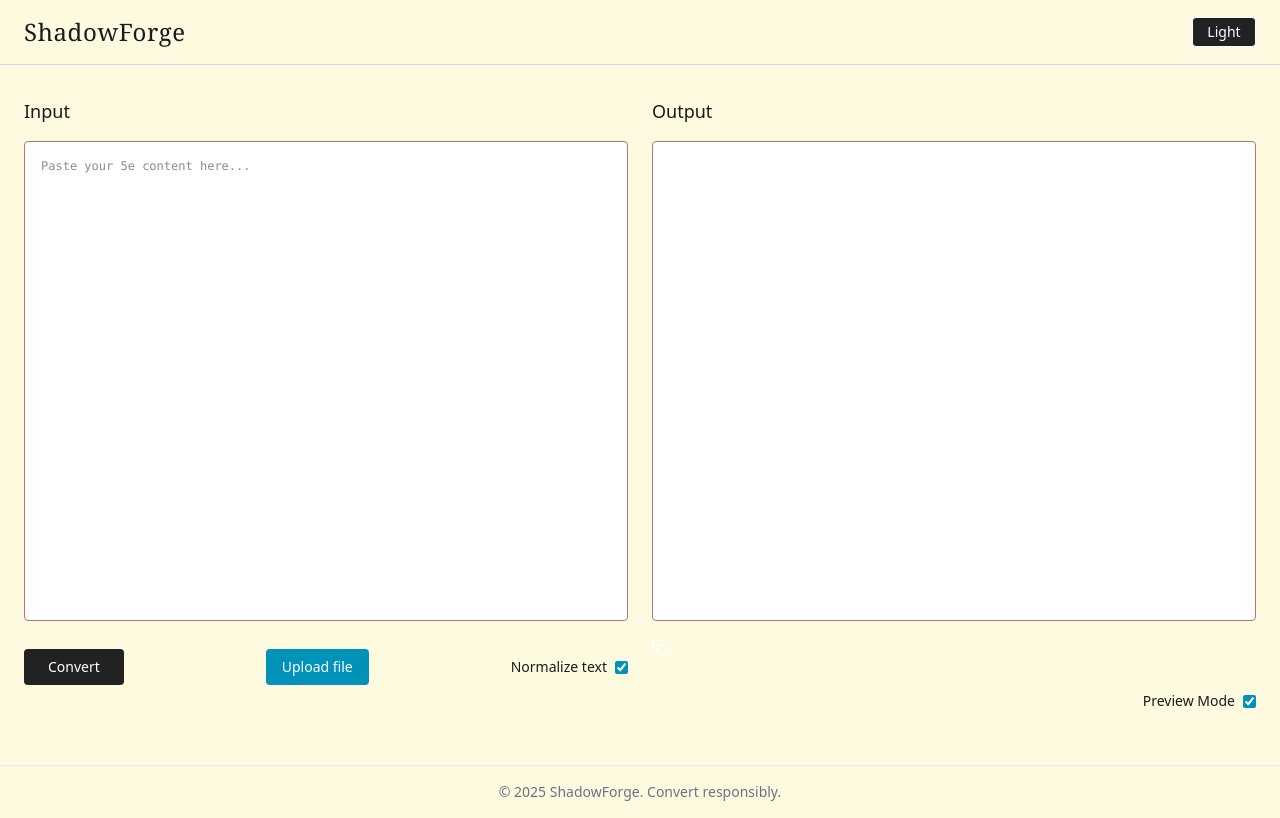
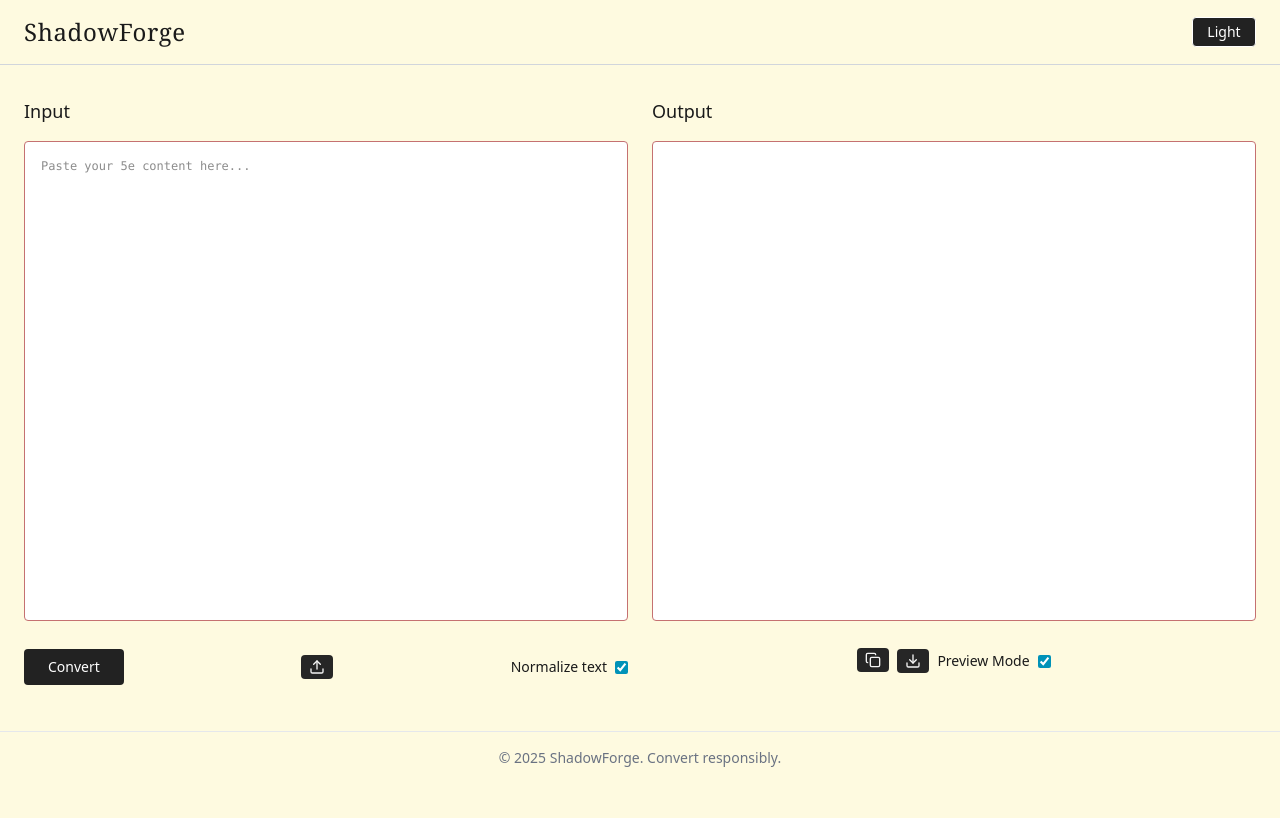
Before and after one commit to rickboot/ShadowForge, a Next.js app: page / in a window 1280 px wide. Built offline with nearby package versions, Linux system fonts and the light colour scheme.

Commit message:
adds output download and converts buttons to icons

```diff
--- a/components/CopyOutputButton.tsx
+++ b/components/CopyOutputButton.tsx
@@ -1,5 +1,7 @@
-import { Copy as CopyIcon } from 'lucide-react';
-import { useState } from 'react';
+import { Copy as CopyIcon } from "lucide-react";
+import { Check as CheckIcon } from "lucide-react";
+import { useState } from "react";
+import { buttonClasses } from "@/lib/styles";
 
 interface CopyOutputButtonProps {
   text: string;
@@ -16,8 +18,8 @@ export default function CopyOutputButton({ text }: CopyOutputButtonProps) {
 
   return (
     <div>
-      <button className='text-white' onClick={handleCopy}>
-        {!copied ? <CopyIcon size={16} /> : 'copied!'}
+      <button className={buttonClasses} onClick={handleCopy}>
+        {!copied ? <CopyIcon size={16} /> : <CheckIcon size={16} />}
       </button>
     </div>
   );
--- /dev/null
+++ b/components/DownloadOutput.tsx
@@ -0,0 +1,30 @@
+"use client";
+
+import { Download as DownloadIcon } from "lucide-react";
+import { buttonClasses } from "@/lib/styles";
+
+interface DownloadOutputProps {
+  content: string;
+  filename: string;
+}
+
+export default function DownloadOutput({
+  content,
+  filename = "shadowforge-export.md",
+}: DownloadOutputProps) {
+  const handleDownload = () => {
+    const blob = new Blob([content], { type: "text/markdown; charset=utf-8" });
+    const url = URL.createObjectURL(blob);
+    const anchor = document.createElement("a");
+    anchor.href = url;
+    anchor.download = filename;
+    anchor.click();
+    URL.revokeObjectURL(url);
+  };
+
+  return (
+    <button className={buttonClasses} onClick={handleDownload}>
+      <DownloadIcon size={16} />
+    </button>
+  );
+}
--- a/components/FileUpload.tsx
+++ b/components/FileUpload.tsx
@@ -1,37 +1,47 @@
 "use client";
 
+import { Upload as UploadIcon } from "lucide-react";
 import { extractTextFromPDF } from "@/lib/extractPdfText";
+import { useRef } from "react";
+import { buttonClasses } from "@/lib/styles";
 
 interface FileUploadProps {
   onLoad: (text: string) => void;
 }
 
 export default function FileUpload({ onLoad }: FileUploadProps) {
-  // className="h-9 rounded px-6 py-2 text-sm font-medium"
+  const inputRef = useRef<HTMLInputElement>(null);
+
+  const handleClick = () => {
+    inputRef.current?.click();
+  };
+
+  const handleChange = async (e: React.ChangeEvent<HTMLInputElement>) => {
+    const file = e.target.files?.[0];
+    if (!file) return;
+
+    try {
+      const isPdf = file.name.toLowerCase().endsWith(".pdf");
+      const text = isPdf ? await extractTextFromPDF(file) : await file.text();
+      onLoad(text);
+    } catch (err) {
+      console.error("File read error:", err);
+      alert("Failed to read file.");
+    }
+  };
+
   return (
-    <label className="inline-block h-9 cursor-pointer rounded bg-cyan-600 px-4 py-2 text-sm text-white hover:bg-cyan-700">
-      Upload file
+    <>
+      <button type="button" onClick={handleClick} className={buttonClasses}>
+        <UploadIcon size={16} />
+      </button>
       <input
+        ref={inputRef}
         type="file"
         accept=".txt,.pdf"
+        onChange={handleChange}
         className="hidden"
-        onChange={async (e) => {
-          const file = e.target.files?.[0];
-          if (!file) return;
-
-          try {
-            const isPdf = file.name.toLowerCase().endsWith(".pdf");
-            const text = isPdf
-              ? await extractTextFromPDF(file)
-              : await file.text();
-
-            onLoad(text);
-          } catch (err) {
-            console.error("File read error:", err);
-            alert("Failed to read file.");
-          }
-        }}
       />
-    </label>
+    </>
   );
 }
--- a/components/ShadowForgeLayout.tsx
+++ b/components/ShadowForgeLayout.tsx
@@ -4,6 +4,7 @@ import React, { useEffect, useState } from "react";
 import ReactMarkdown from "react-markdown";
 import FileUpload from "./FileUpload";
 import CopyOutputButton from "./CopyOutputButton";
+import DownloadOutput from "./DownloadOutput";
 
 interface ShadowForgeLayoutProps {
   input: string;
@@ -147,8 +148,10 @@ export default function ShadowForgeLayout({
               </pre>
             )}
           </div>
-          <CopyOutputButton text={output} />
-          <div className="mb-2 flex h-12 items-center justify-end gap-2 dark:text-white">
+
+          <div className="mb-2 flex h-12 items-center justify-center gap-2 dark:text-white">
+            <CopyOutputButton text={output} />
+            <DownloadOutput text={output} filename="sd-conversion.md" />
             <label className="text-sm font-medium">Preview Mode</label>
             <input
               type="checkbox"
--- /dev/null
+++ b/lib/styles.ts
@@ -0,0 +1,2 @@
+export const buttonClasses =
+  "inline-flex items-center gap-1 rounded bg-neutral-800 px-2 py-1 text-sm text-neutral-100 hover:bg-neutral-700";
```
Also changed, not shown: lib/convertToShadowdark.ts (+6 -6 lines).
